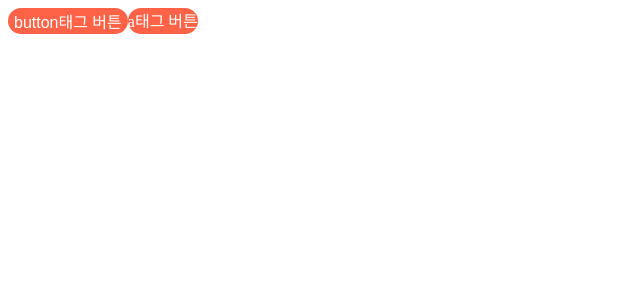
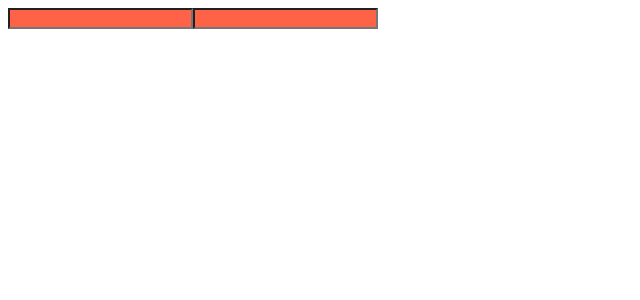
Before and after one commit to HamInKyou/nomadReact, a React (Create React App) app in the folder styled-components-app/: page / in a window 1280 px wide. Shown: the top 300 px of the page, without its empty margins (0-640 px from the left). Built offline with nearby package versions, Linux system fonts and the light colour scheme.

Commit message:
[styled-components-app] #2.3 스타일 컴포넌트에 default로 태그 속성 정의하기

```diff
--- a/styled-components-app/src/App.js
+++ b/styled-components-app/src/App.js
@@ -1,20 +1,17 @@
 import styled from "styled-components";
-
 const Father = styled.div`
   display: flex;
 `;
-const Btn = styled.button`
-  color: white;
+
+const Input = styled.input.attrs({ required: true })`
   background-color: tomato;
-  border: 0;
-  border-radius: 15px;
-  font-size: 1rem;
 `;
+
 function App() {
   return (
-    <Father>
-      <Btn>button태그 버튼</Btn>
-      <Btn as="a">a태그 버튼</Btn>
+    <Father as="header">
+      <Input />
+      <Input />
     </Father>
   );
 }
```
